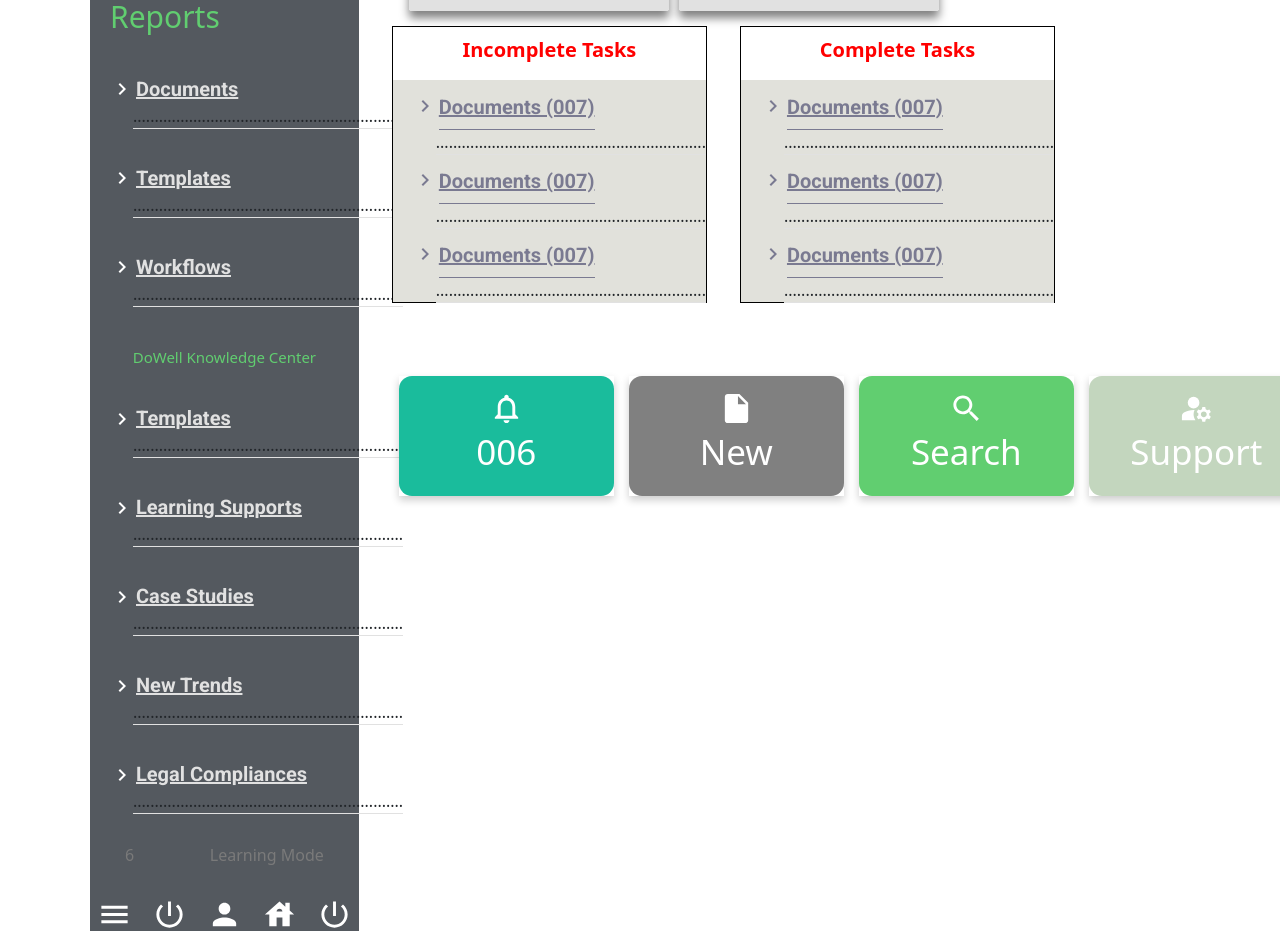
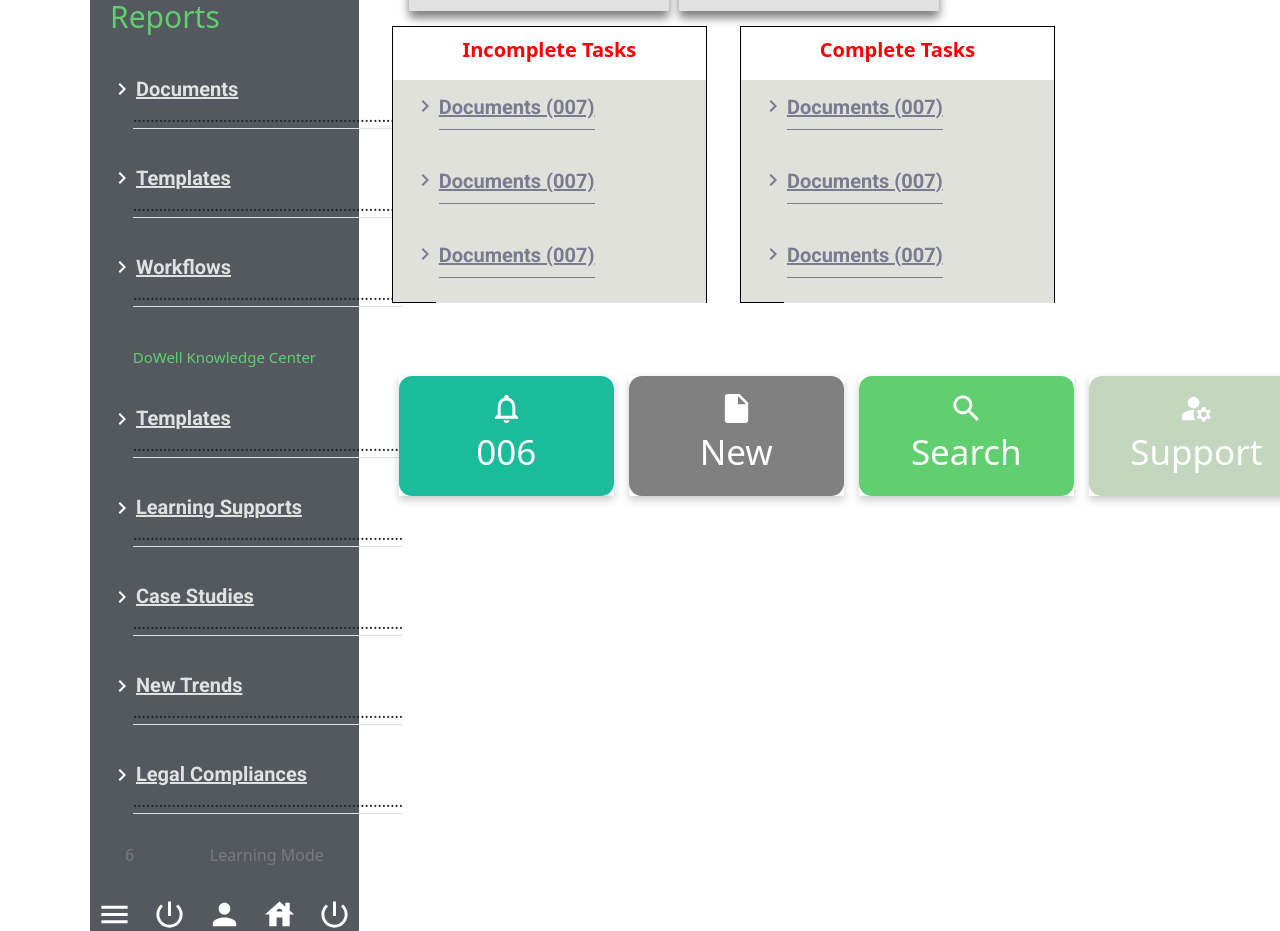
Before and after one commit to LL04-Finance-Dowell/100018-dowellWorkflowAi-testing, a React (Create React App) app in the folder frontend/: page /#/ in a window 1280 px wide. Shown: the part 2240-3171 px from the top of the page. Built offline with nearby package versions, Linux system fonts and the light colour scheme.

Commit message:
editing some features

```diff
--- a/frontend/src/components/accordion/Accordion.jsx
+++ b/frontend/src/components/accordion/Accordion.jsx
@@ -16,7 +16,9 @@ const Accordion = (props) => {
         onClick={() => setOpen(!open)}
         aria-controls="collapse"
         aria-expanded={open}
-        style={{ marginTop: `${props.top}` }}
+        style={{
+          marginTop: `${props.top}`,
+        }}
       >
         <span className="accordion-icon">
           {!open ? (
@@ -37,6 +39,7 @@ const Accordion = (props) => {
             color: `${props.color}`,
             padding: `${props.paddingg}`,
             borderBottom: `1px solid ${props.color}`,
+            width: `${props.widthh}`,
           }}
           className="title"
         >
@@ -81,7 +84,7 @@ const Accordion = (props) => {
             paddingBottom: "1px",
             borderBottom: "1px solid #e1e1e1",
             marginLeft: "43px",
-            color: `red${props.dotColor}`,
+            color: `${props.dotColor}`,
           }}
           className="dot"
         >
```
